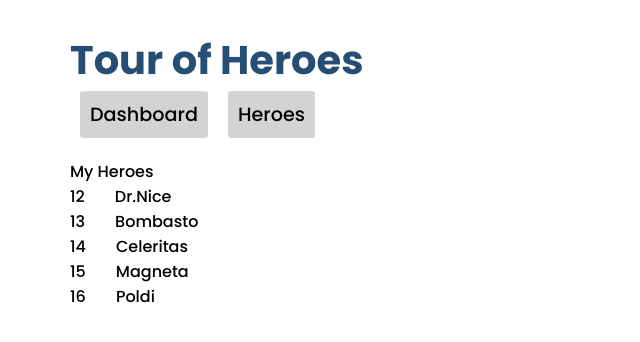
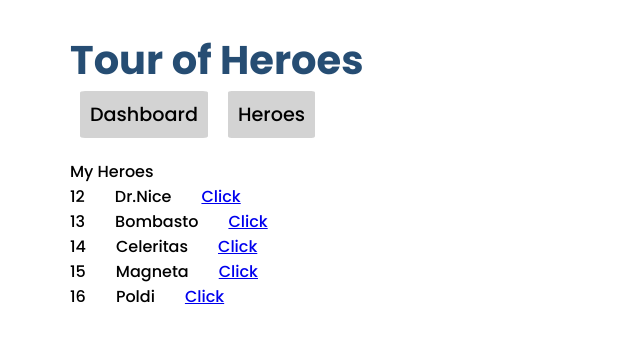
Before and after one commit to PhenomLG/test-project-angular, an Angular app: page /heroes in a window 1280 px wide. Shown: the top 342 px of the page, without its empty margins (0-640 px from the left). Built offline with nearby package versions, Linux system fonts and the light colour scheme.

Commit message:
Add heroes routing

```diff
--- a/src/app/app-routing.module.ts
+++ b/src/app/app-routing.module.ts
@@ -2,9 +2,9 @@ import { NgModule } from '@angular/core';
 import { RouterModule, Routes } from '@angular/router';
 import {DashboardComponent} from "./pages/dashboard/dashboard.component";
 import {HeroesComponent} from "./pages/heroes/heroes.component";
-import {DetailComponent} from "./pages/detail/detail.component";
 import {NotfoundComponent} from "./pages/notfound/notfound.component";
 import {HomeComponent} from "./pages/home/home.component";
+import {HeroComponent} from "./hero/hero.component";
 
 const routes: Routes = [
   // http://domen.ru/dashboard/10
@@ -12,7 +12,7 @@ const routes: Routes = [
   { path: '', component: HomeComponent },
   { path: 'dashboard', component: DashboardComponent },
   { path: 'heroes', component: HeroesComponent },
-  { path: 'details/:id', component: DetailComponent },
+  { path: 'heroes/:id', component: HeroComponent },
   { path: '**', component: NotfoundComponent },
 ];
 
--- a/src/app/hero/hero.component.html
+++ b/src/app/hero/hero.component.html
@@ -1,4 +1,5 @@
 <div class="hero">
   <div class="hero__item">{{hero.id}}</div>
   <div class="hero__item">{{hero.name}}</div>
+  <a [routerLink]="['/heroes', hero.id]">Click</a>
 </div>
--- a/src/app/hero/hero.component.ts
+++ b/src/app/hero/hero.component.ts
@@ -1,5 +1,8 @@
-import {Component, Input} from '@angular/core';
+import {Component, Input, OnInit} from '@angular/core';
 import {Hero} from "../models/hero.models";
+import {ActivatedRoute} from "@angular/router";
+import {Subscription} from "rxjs";
+import {HeroService} from "../services/hero.service";
 
 @Component({
   selector: 'app-hero',
@@ -7,6 +10,23 @@ import {Hero} from "../models/hero.models";
   styleUrls: ['./hero.component.scss']
 })
 
-export class HeroComponent {
+export class HeroComponent implements OnInit{
+  private subsc: Subscription;
+
   @Input() hero!: Hero;
+  @Input() ind!: number;
+  id!: number;
+
+  constructor(private activatedRoute: ActivatedRoute, private heroService: HeroService) {
+    this.subsc = activatedRoute.params.subscribe(params => this.id = params['id']);
+  }
+
+  ngOnInit(): void {
+    if(!this.hero) {
+     this.hero = this.heroService.getHero(this.id);
+     console.log(this.hero);
+    }
+  }
+
+
 }
--- a/src/app/pages/dashboard/dashboard.component.html
+++ b/src/app/pages/dashboard/dashboard.component.html
@@ -1 +1,4 @@
-<p>dashboard works!</p>
+<section class="dashboard">
+  <h2 class="dashboard__title"></h2>
+
+</section>
--- a/src/app/pages/dashboard/dashboard.component.ts
+++ b/src/app/pages/dashboard/dashboard.component.ts
@@ -1,4 +1,4 @@
-import { Component } from '@angular/core';
+import {Component} from '@angular/core';
 
 @Component({
   selector: 'app-dashboard',
@@ -7,4 +7,5 @@ import { Component } from '@angular/core';
 })
 export class DashboardComponent {
 
+
 }
--- a/src/app/pages/heroes/heroes.component.html
+++ b/src/app/pages/heroes/heroes.component.html
@@ -1,2 +1,2 @@
 <div class="heroes__title">{{title}}</div>
-<app-hero *ngFor="let hero of heroes" [hero]="hero"></app-hero>
+<app-hero *ngFor="let hero of heroes; let i = index" [ind]="i" [hero]="hero"></app-hero>
--- a/src/app/services/hero.service.ts
+++ b/src/app/services/hero.service.ts
@@ -1,7 +1,5 @@
-import {Injectable} from '@angular/core';
 import {Hero} from "../models/hero.models";
 
-@Injectable()
 export class HeroService {
   constructor() { }
   heroes: Hero[] = [
@@ -15,12 +13,8 @@ export class HeroService {
     return this.heroes;
   }
 
-  getHero(num: number): Hero {
-     return this.heroes[num];
-  }
-
-  createHero() {
-
+  getHero(id: number): Hero {
+     return this.heroes[this.heroes.findIndex(hero => hero.id = id)];
   }
 
   updateHero() {
```
